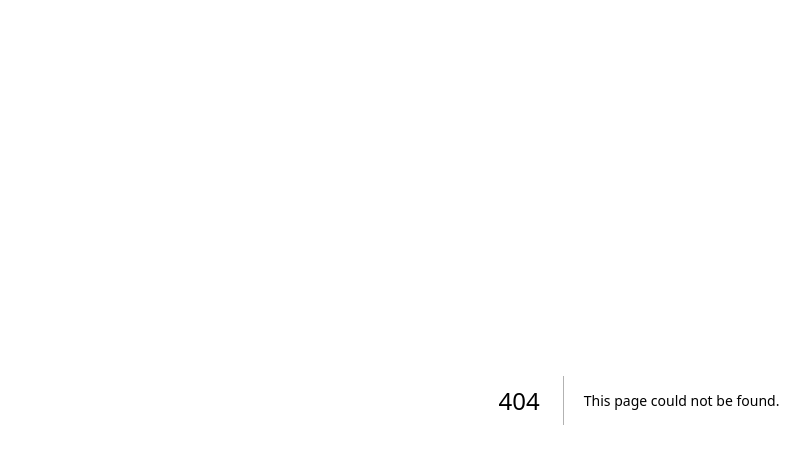
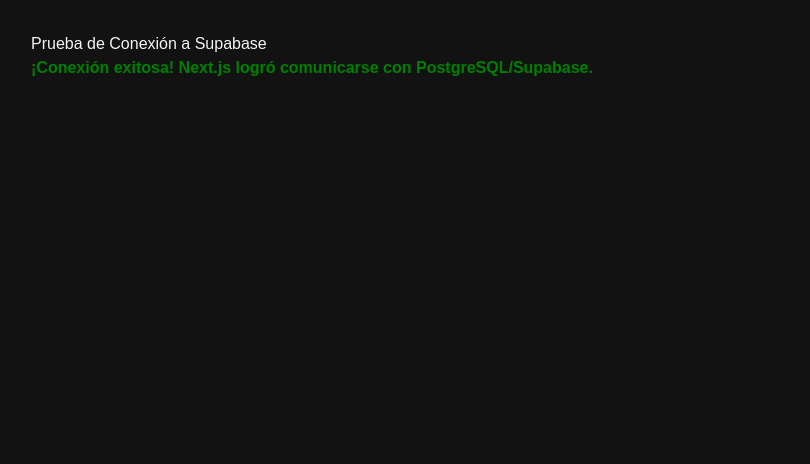
Before and after one commit to BrunoAxotla/pato-key-fix, a Next.js app: page /test-db in a window 1280 px wide. Before the commit this address had no page. Shown: the top 464 px of the page, without its empty margins (1-811 px from the left). Built offline with nearby package versions, Linux system fonts and the light colour scheme; no server answers; the database is empty.

Commit message:
ConexionSupaBase

```diff
--- /dev/null
+++ b/app/test-db/page.tsx
@@ -0,0 +1,50 @@
+'use client';
+
+import { useEffect, useState } from 'react';
+import { supabase } from '@/lib/supabase'; // Ajusta la ruta a tu lib/supabase
+
+export default function TestDbPage() {
+  const [status, setStatus] = useState<'cargando' | 'exito' | 'error'>('cargando');
+  const [errorMessage, setErrorMessage] = useState('');
+
+  useEffect(() => {
+    async function testConnection() {
+      try {
+        // Intentamos leer la tabla customers (aunque esté vacía)
+        const { data, error } = await supabase.from('customers').select('id').limit(1);
+
+        if (error) {
+          console.error('Error de Supabase:', error);
+          setErrorMessage(error.message);
+          setStatus('error');
+        } else {
+          console.log('Respuesta de Supabase:', data);
+          setStatus('exito');
+        }
+      } catch (err: any) {
+        setErrorMessage(err.message || 'Error desconocido');
+        setStatus('error');
+      }
+    }
+
+    testConnection();
+  }, []);
+
+  return (
+    <div style={{ padding: '2rem', fontFamily: 'sans-serif' }}>
+      <h1>Prueba de Conexión a Supabase</h1>
+      {status === 'cargando' && <p>Conectando con PostgreSQL...</p>}
+      {status === 'exito' && (
+        <p style={{ color: 'green', fontWeight: 'bold' }}>
+          ¡Conexión exitosa! Next.js logró comunicarse con PostgreSQL/Supabase.
+        </p>
+      )}
+      {status === 'error' && (
+        <div style={{ color: 'red' }}>
+          <p><strong>Error al conectar:</strong> {errorMessage}</p>
+          <small>Recuerda revisar tus políticas de RLS o si las llaves en .env.local son correctas.</small>
+        </div>
+      )}
+    </div>
+  );
+}
--- /dev/null
+++ b/lib/supabase.ts
@@ -0,0 +1,11 @@
+// lib/supabase.ts
+import { createClient } from '@supabase/supabase-js';
+
+const supabaseUrl = process.env.NEXT_PUBLIC_SUPABASE_URL;
+const supabaseAnonKey = process.env.NEXT_PUBLIC_SUPABASE_PUBLISHABLE_KEY;
+
+if (!supabaseUrl || !supabaseAnonKey) {
+  throw new Error('Faltan las variables de entorno de Supabase en .env.local');
+}
+
+export const supabase = createClient(supabaseUrl, supabaseAnonKey);
```
Also changed, not shown: package.json (+4 -3 lines), 1 other file (tests, documents, lock files or other folders).
